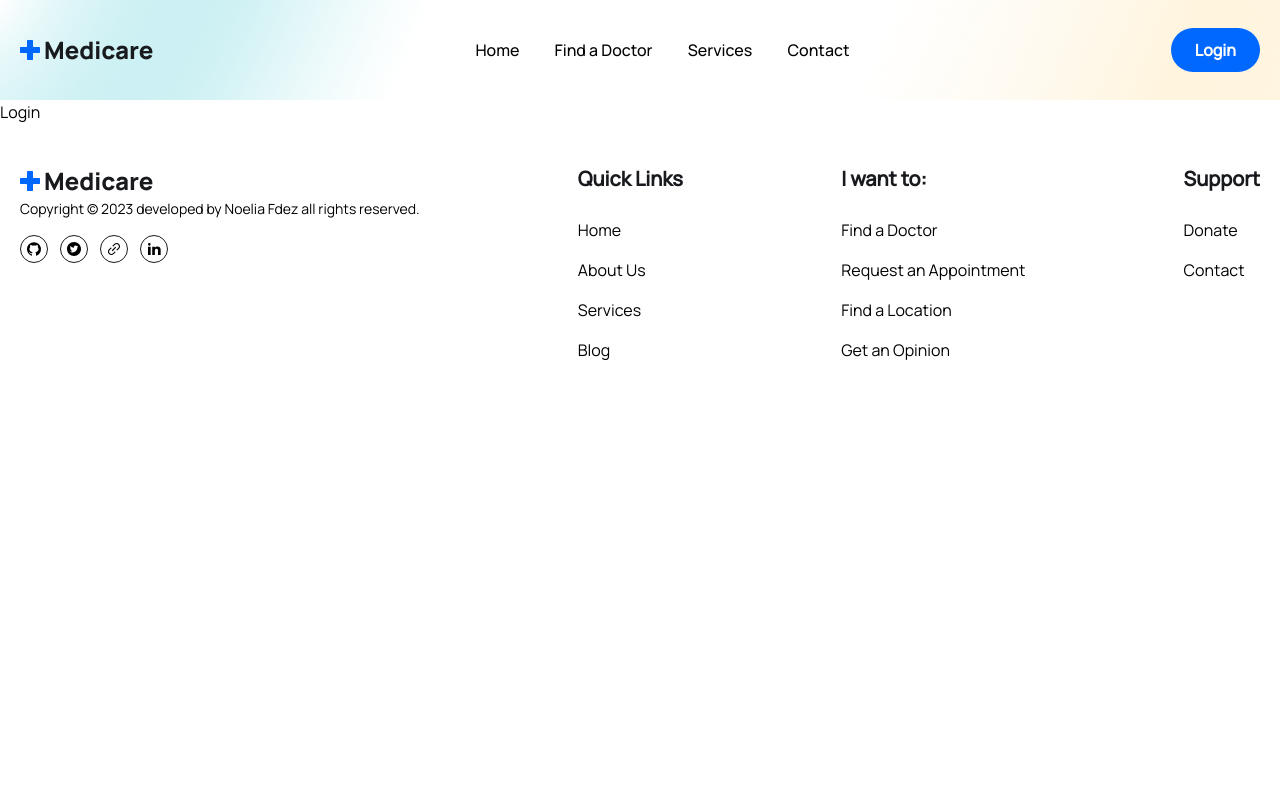
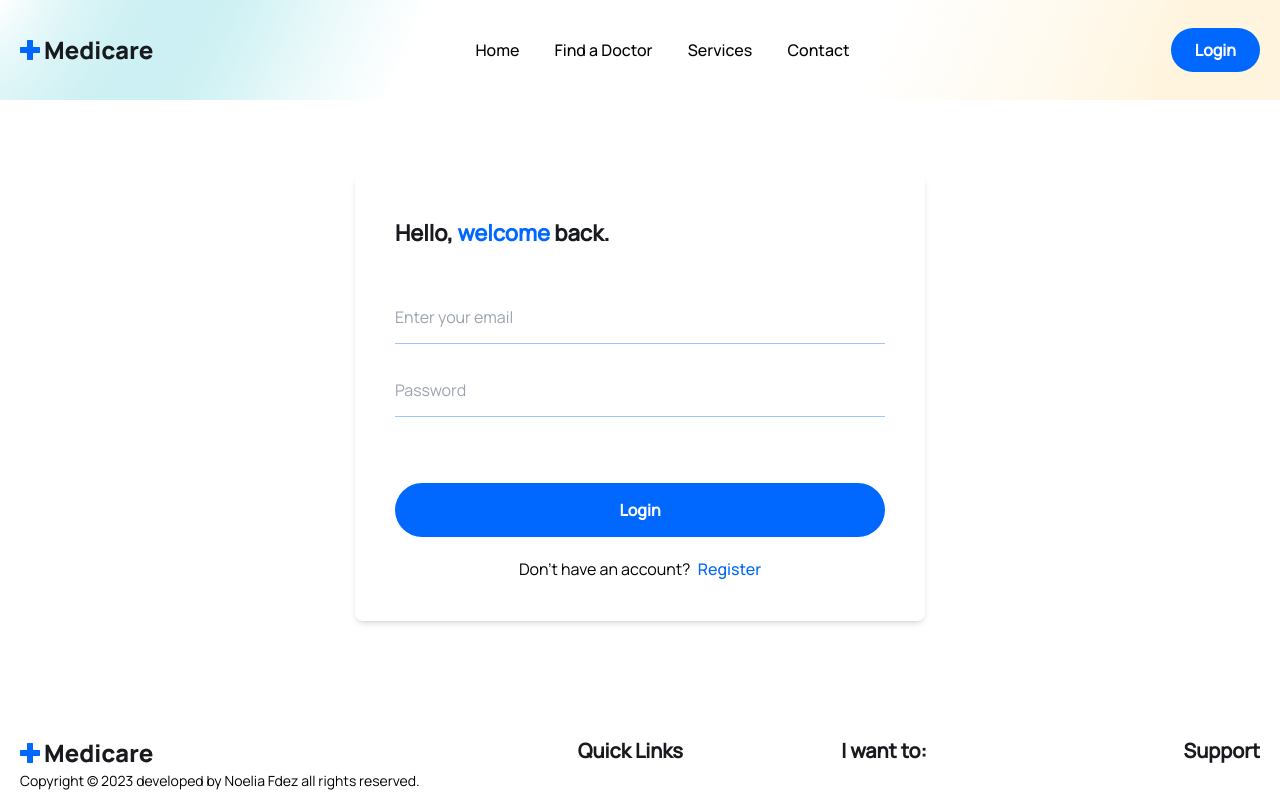
Before and after one commit to nxelia99/DoctorAppointmentBooking, a React (Vite) app in the folder frontend/: page /login in a window 1280 px wide. Shown: the top 794 px of the page. Built offline with nearby package versions, Linux system fonts and the light colour scheme.

Commit message:
login page

```diff
--- a/frontend/src/pages/Login.jsx
+++ b/frontend/src/pages/Login.jsx
@@ -1,8 +1,58 @@
-import React from 'react'
+import React, { useState } from 'react'
+import { Link } from 'react-router-dom'
 
 const Login = () => {
+  const [formData, setFormData] = useState({
+    email: '',
+    password: ''
+  })
+
+  const handleInputChange = e=>{
+    setFormData({... formData, [e.target.name]:e.target.value});
+  };
+
   return (
-    <div>Login</div>
+    <section>
+      <div className="w-full max-w-[570px] mx-auto rounded-lg shadow-md md:p-10">
+        <h3 className="text-headingColor text-[22px] leading-9 font-bold mb-10">
+          Hello, <span className="text-primaryColor">welcome</span> back.
+        </h3>
+
+        <form className='py-4 md:py-0'>
+          <div className="mb-5">
+            <input type="email" placeholder='Enter your email' name='email'
+            value={formData.email}
+            onChange={handleInputChange}
+            className='w-full py-3 border-b border-salid border-[#0066ff61]
+            focus:outline-none focus:border-b-primaryColor
+            text-[16px] leading-7 tex-headingColor placeholder:text-textColor
+            cursor-pointer' required />
+          </div>
+
+          <div className="mb-5">
+            <input type="password" placeholder='Password' name='password'
+            value={formData.password}
+            onChange={handleInputChange}
+            className='w-full py-3 border-b border-salid border-[#0066ff61]
+            focus:outline-none focus:border-b-primaryColor
+            text-[16px] leading-7 tex-headingColor placeholder:text-textColor
+            cursor-pointer' required />
+          </div>
+
+          <div className="mt-7">
+            <button className="w-full btn" type='submit'>
+              Login
+            </button>
+          </div>
+
+          <p className="mt-5 text-textColor text-center">
+            Don't have an account? <Link to='/register'
+            className='text-primaryColor font-medium
+            ml-1'>Register</Link>
+          </p>
+        </form>
+      </div>
+    </section>
   )
 }
 
```
